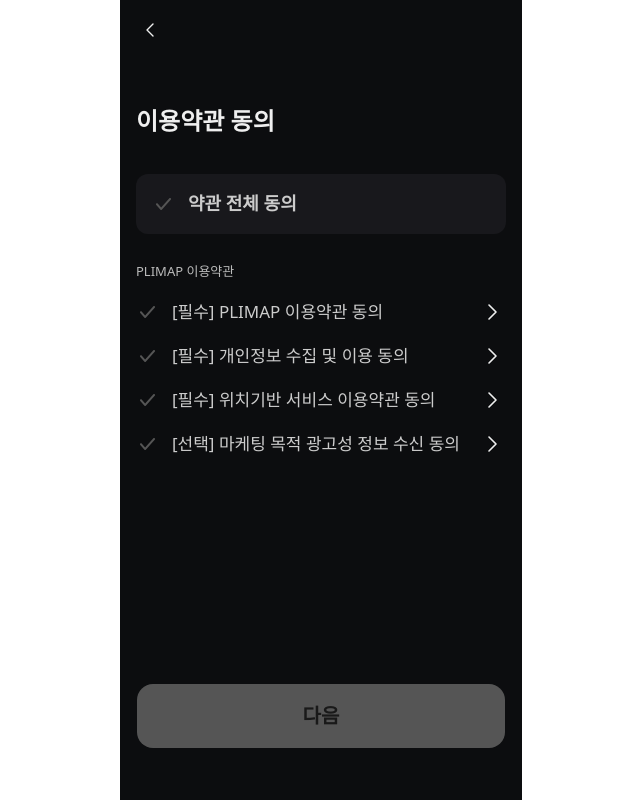
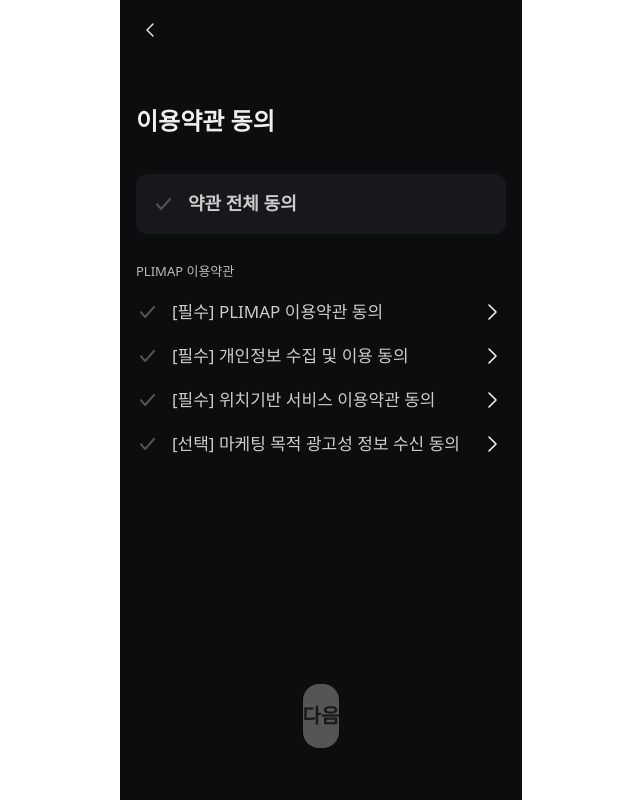
Before and after one commit to UMC10th-PLIMAP/plimap-web, a React (Vite) app: page /app/onboarding/terms in a window 1280 px wide. Shown: the whole page, without its empty margins (319-959 px from the left). Built offline with nearby package versions, Linux system fonts and the light colour scheme; no server answers; a web font is replaced by a local one.

Commit message:
fix: CTA 버튼 좁은 화면에서 잘리는 문제 수정

```diff
--- a/src/components/ui/button.tsx
+++ b/src/components/ui/button.tsx
@@ -17,7 +17,7 @@ const buttonVariants = cva(
         apple: 'border border-grayscale-700 text-grayscale-200',
       },
       size: {
-        cta: 'min-w-92 h-16 rounded-2xl head-20-sb',
+        cta: 'max-w-92 h-16 rounded-2xl head-20-sb',
         pin: 'min-w-23 h-13 rounded-[50px] px-4 py-3.5 body-15-sb',
         bt: 'min-w-[77px] h-11 rounded-[50px] px-4 py-2.5 body-17-m', // confirm, cancel
         social: 'max-w-81 h-16 rounded-xl body-17-m', // kakao, google, apple
--- a/src/pages/WelcomePage.tsx
+++ b/src/pages/WelcomePage.tsx
@@ -72,7 +72,7 @@ export default function WelcomePage() {
         <Button
           variant="cta"
           size="cta"
-          className="relative w-[368px] max-w-full bg-gradient-neon"
+          className="relative w-full bg-gradient-neon"
           onClick={() => navigate('/app', { replace: true })}
         >
           <span className="head-20-sb text-grayscale-1200">시작하기</span>
```
